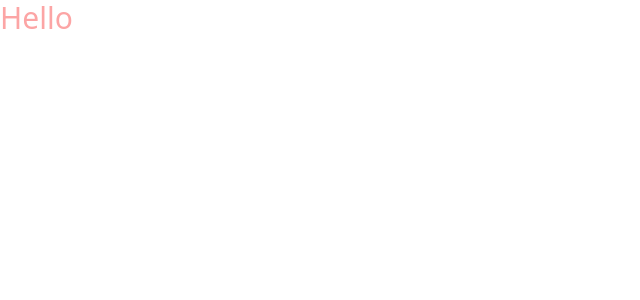
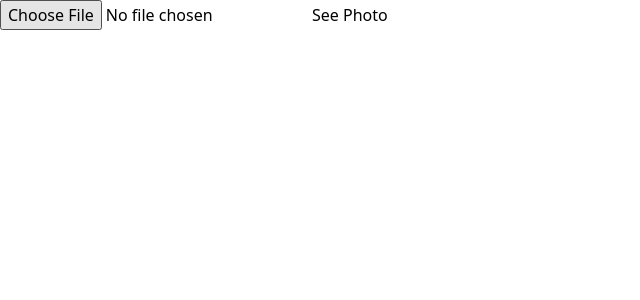
Before and after one commit to morezam/picage, a React (Vite) app: page / in a window 1280 px wide. Shown: the top 300 px of the page, without its empty margins (0-640 px from the left). Built offline with nearby package versions, Linux system fonts and the light colour scheme.

Commit message:
add image input and save img to localStorage

```diff
--- a/package.json
+++ b/package.json
@@ -10,6 +10,7 @@
     "preview": "vite preview"
   },
   "dependencies": {
+    "idb": "^8.0.0",
     "react": "^18.2.0",
     "react-dom": "^18.2.0",
     "react-router-dom": "^6.20.1"
--- a/src/App.tsx
+++ b/src/App.tsx
@@ -1,5 +1,49 @@
+import { useEffect, useRef, useState } from 'react';
+import { Link } from 'react-router-dom';
+import ImageInput from './ImageInput';
+
 function App() {
-	return <h1 className="text-3xl text-red-300">Hello</h1>;
+	const [imgSrc, setImgSrc] = useState(() => {
+		const src = localStorage.getItem('img');
+		return src ? src : '';
+	});
+
+	const canRef = useRef<HTMLCanvasElement>();
+
+	useEffect(() => {
+		const canvas = document.querySelector('canvas') as HTMLCanvasElement;
+		const ctx = canvas.getContext('2d') as CanvasRenderingContext2D;
+
+		const img = new Image();
+
+		img.onload = function () {
+			canvas.width = img.width;
+			canvas.height = img.height;
+
+			ctx.drawImage(
+				img,
+				ctx.lineWidth / 2,
+				ctx.lineWidth / 2,
+				canvas.width - ctx.lineWidth,
+				canvas.height - ctx.lineWidth
+			);
+		};
+		img.src = imgSrc;
+	}, [imgSrc]);
+
+	const onLinkClick = () => {
+		console.log('he');
+	};
+
+	return (
+		<>
+			<ImageInput setImgSrc={setImgSrc} />
+			<Link to={`/photo`} onClick={onLinkClick}>
+				See Photo
+			</Link>
+			<canvas ref={canRef}></canvas>
+		</>
+	);
 }
 
 export default App;
--- /dev/null
+++ b/src/ImageInput.tsx
@@ -0,0 +1,29 @@
+import { ChangeEvent } from 'react';
+
+const ImageInput = ({
+	setImgSrc,
+}: {
+	setImgSrc: React.Dispatch<React.SetStateAction<string>>;
+}) => {
+	function handleImageUpload(event: ChangeEvent<HTMLInputElement>) {
+		const input = event.target as HTMLInputElement;
+
+		if (!input.files?.length) {
+			return;
+		}
+
+		const file = input.files[0];
+		if (file) {
+			const reader = new FileReader();
+			reader.onload = function (e) {
+				const src = e.target?.result as string;
+				setImgSrc(src);
+				localStorage.setItem('img', src);
+			};
+			reader.readAsDataURL(file);
+		}
+	}
+	return <input onChange={handleImageUpload} type="file" />;
+};
+
+export default ImageInput;
--- /dev/null
+++ b/src/Photo.tsx
@@ -0,0 +1,22 @@
+import { useState } from 'react';
+// import { useParams } from 'react-router-dom';
+
+const Photo = () => {
+	// const params = useParams();
+	// const src = params['*'];
+
+	const [imgSrc] = useState(() => {
+		const src = localStorage.getItem('img');
+		return src ? src : '';
+	});
+
+	// useEffect(()=>{
+	// 	const src = localStorage.getItem('src') as string;
+	// 	console.log(src);
+
+	// }, [])
+
+	return <img src={imgSrc} alt="" />;
+};
+
+export default Photo;
--- a/src/main.tsx
+++ b/src/main.tsx
@@ -3,11 +3,16 @@ import ReactDOM from 'react-dom/client';
 import { createBrowserRouter, RouterProvider } from 'react-router-dom';
 import App from './App.tsx';
 import './index.css';
+import Photo from './Photo.tsx';
 
 const router = createBrowserRouter([
 	{
 		path: '/',
 		element: <App />,
+	},
+	{
+		path: '/photo',
+		element: <Photo />,
 	},
 ]);
 
```
Also changed, not shown: 1 other file (tests, documents, lock files or other folders).
